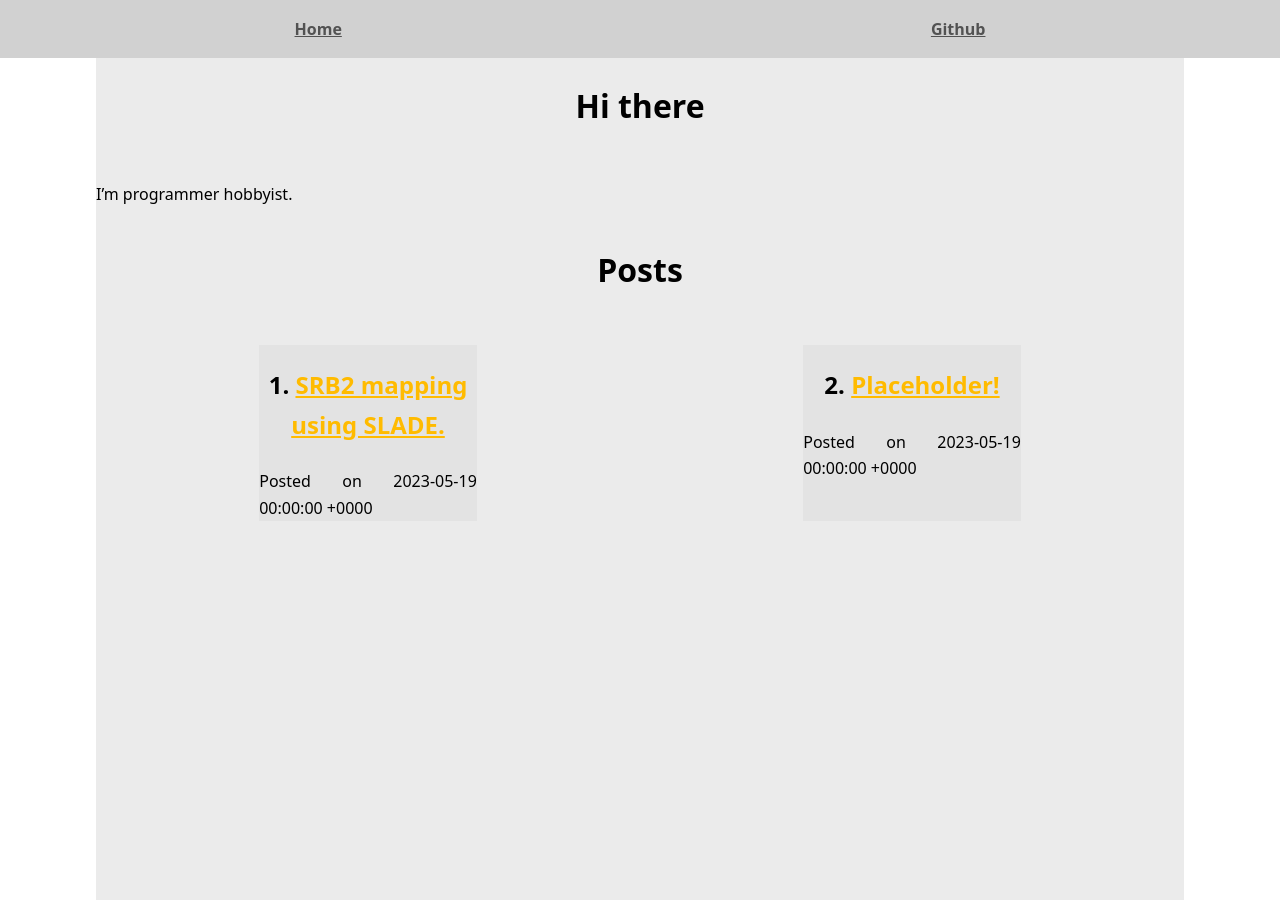
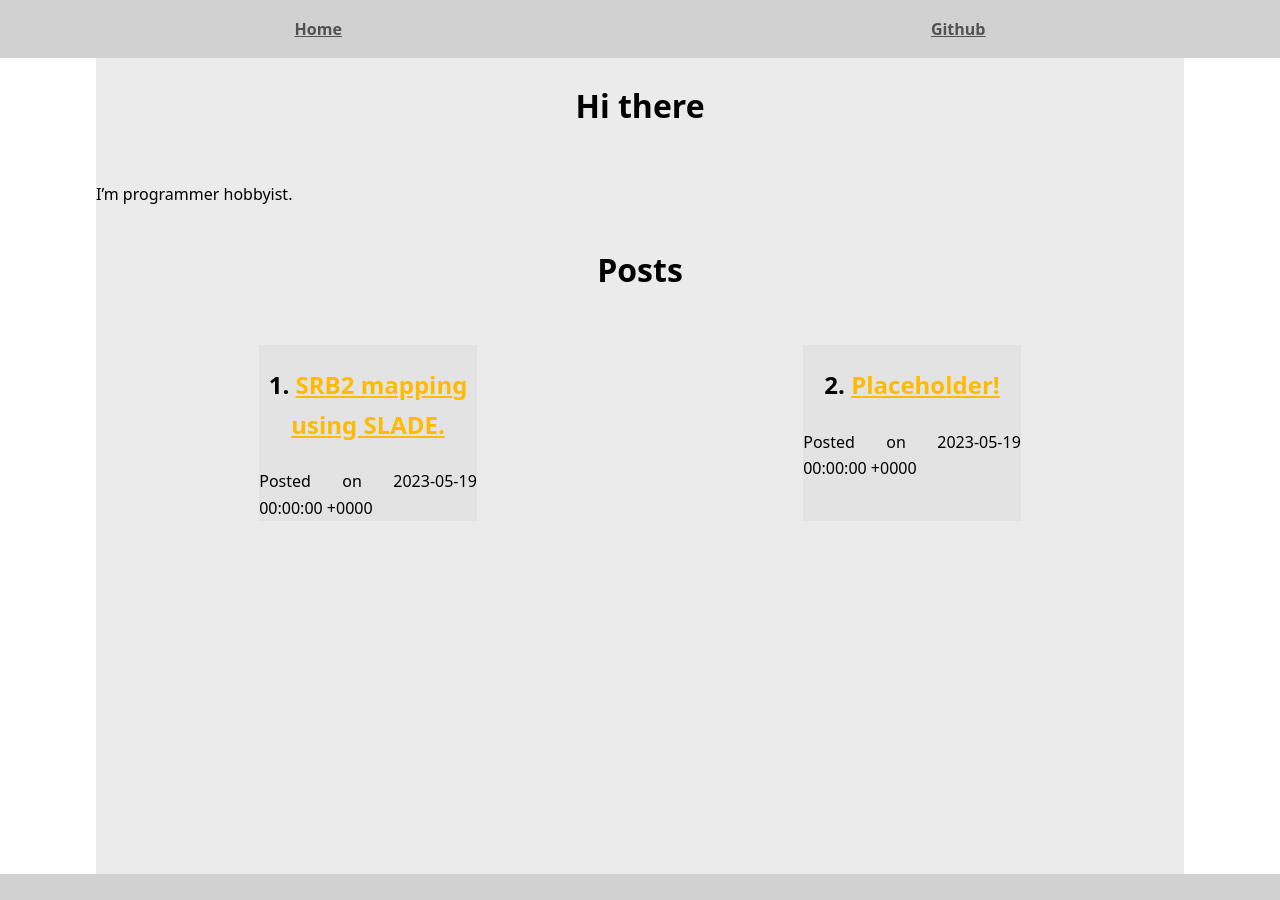
Before and after one commit to Foxelyss/Foxelyss.github.io, a Jekyll site: the page built from index.md, in a window 1280 px wide. Built offline with Jekyll 4.4.1, drawn with Linux system fonts in a browser that asks for light colours; our own code applies the rules of GitHub Pages for plain Markdown files.

Commit message:
experimenting with design

```diff
--- a/_includes/footer.html
+++ b/_includes/footer.html
@@ -1 +1 @@
-<footer></footer>
+<footer>&NonBreakingSpace;</footer>
--- a/styles/basic.css
+++ b/styles/basic.css
@@ -67,6 +67,12 @@ embed {
   max-width: 100%;
 }
 
+footer {
+  display: flex;
+
+  background-color: hsl(0, 0%, 82%);
+}
+
 .postCard {
   display: block;
 
```
